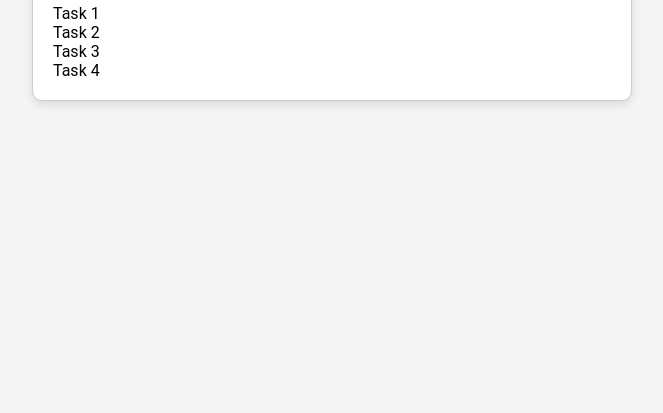
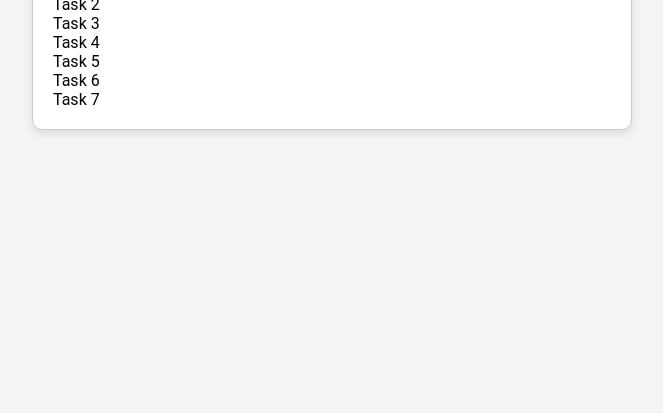
Before and after one commit to RupasreeMT/task-tracker, a plain HTML site: page index.html in a window 1280 px wide. Shown: the part 387-800 px from the top of the page, without its empty margins (308-971 px from the left). Drawn offline with Linux system fonts and the light colour scheme.

Commit message:
adding few more tasks

```diff
--- a/index.html
+++ b/index.html
@@ -14,9 +14,11 @@
         <li>Task 2</li>
         <li>Task 3</li>
         <li>Task 4</li>
+        <li>Task 5</li>
+        <li>Task 6</li>
+        <li>Task 7</li>
       </ul>
     </div>
-
     <script src="script.js"></script>
   </body>
 </html>
```
Also changed, not shown: 2 other files.
